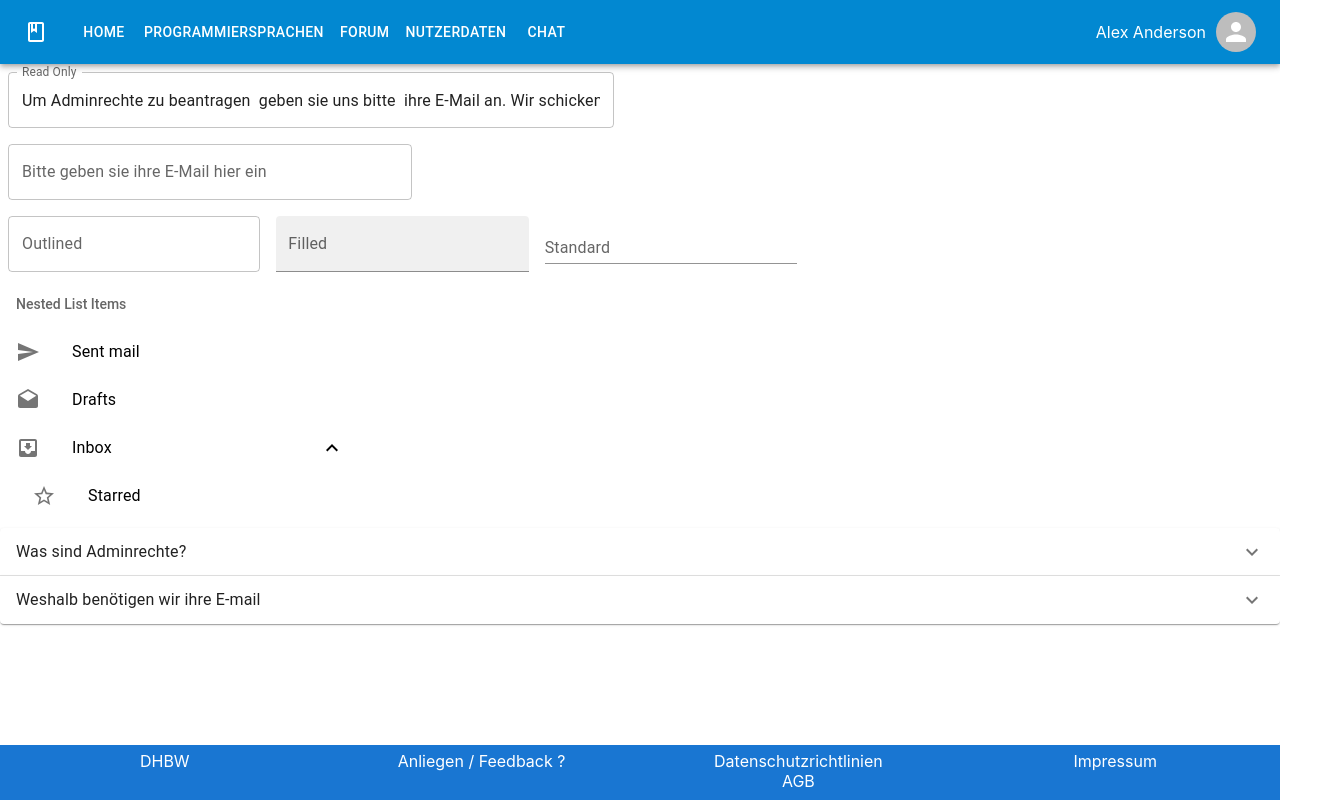
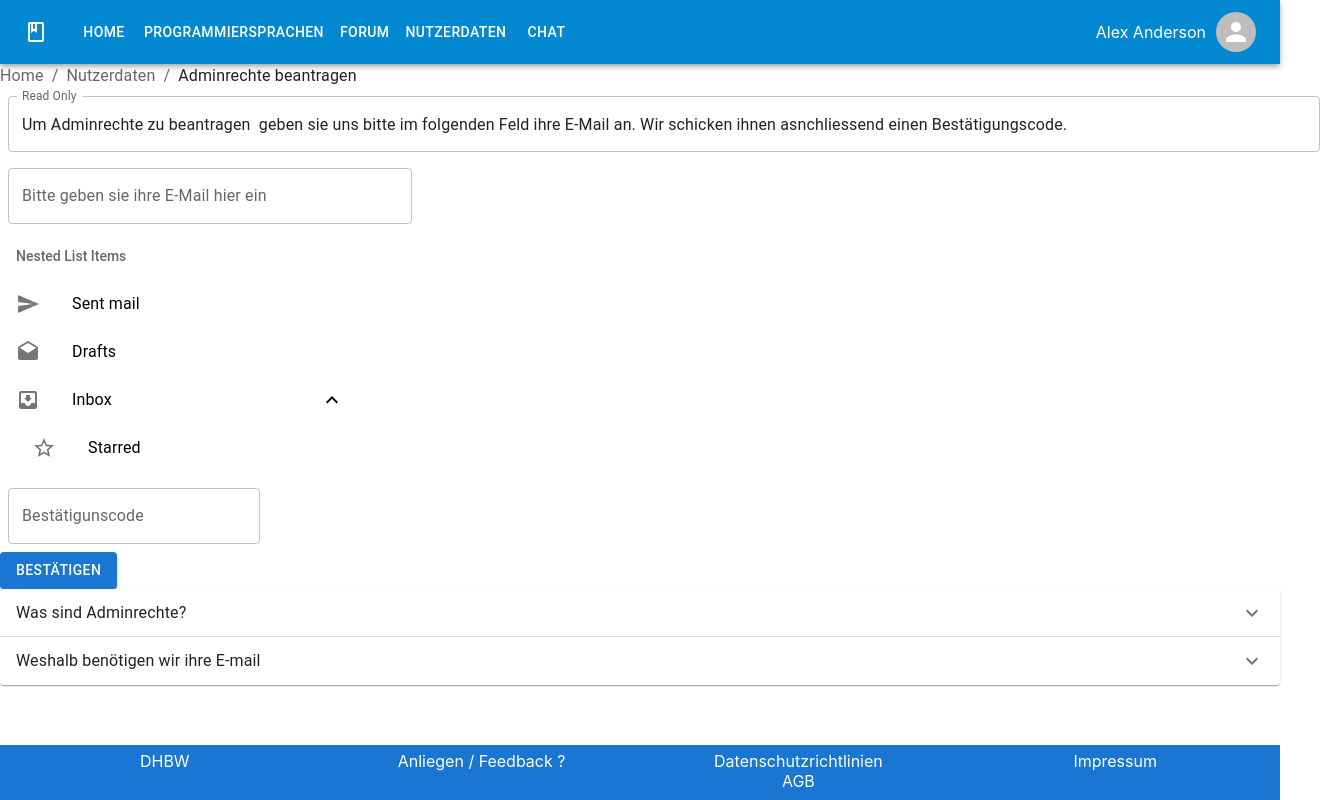
Before and after one commit to sakulklk/Lernmanagement, a Next.js app: page /nutzerdaten_adminrechte_beantragen in a window 1280 px wide. Shown: the whole page, 1328 px wide, since content can reach past the window. Built offline with nearby package versions, Linux system fonts and the light colour scheme.

Commit message:
3 files modified, 3 added, 1 deleted

```diff
--- /dev/null
+++ b/components/admin/BestätigenButton.js
@@ -0,0 +1,11 @@
+import * as React from 'react';
+import Stack from '@mui/material/Stack';
+import Button from '@mui/material/Button';
+
+export default function BasicButtons() {
+  return (
+    <Stack spacing={5} direction="row">
+      <Button variant="contained">Bestätigen</Button>
+    </Stack>
+  );
+}
--- a/components/admin/Feld.js
+++ b/components/admin/Bestätigungscode.js
@@ -12,9 +12,11 @@ export default function Field() {
       noValidate
       autoComplete="off"
     >
-      <TextField id="outlined-basic" label="Outlined" variant="outlined" />
-      <TextField id="filled-basic" label="Filled" variant="filled" />
-      <TextField id="standard-basic" label="Standard" variant="standard" />
+      <TextField
+        id="outlined-basic"
+        label="Bestätigunscode"
+        variant="outlined"
+      />
     </Box>
   );
 }
--- /dev/null
+++ b/components/admin/Breadcrumb.js
@@ -0,0 +1,29 @@
+import * as React from 'react';
+import Typography from '@mui/material/Typography';
+import Breadcrumbs from '@mui/material/Breadcrumbs';
+import Link from '@mui/material/Link';
+
+function handleClick(event) {
+  event.preventDefault();
+  console.info('You clicked a breadcrumb.');
+}
+
+export default function BasicBreadcrumbs() {
+  return (
+    <div role="presentation" onClick={handleClick}>
+      <Breadcrumbs aria-label="breadcrumb">
+        <Link underline="hover" color="inherit" href="/">
+          Home
+        </Link>
+        <Link
+          underline="hover"
+          color="inherit"
+          href="/material-ui/getting-started/installation/"
+        >
+          Nutzerdaten
+        </Link>
+        <Typography color="text.primary">Adminrechte beantragen</Typography>
+      </Breadcrumbs>
+    </div>
+  );
+}
--- a/components/admin/Textfeld.js
+++ b/components/admin/Textfeld.js
@@ -7,7 +7,7 @@ export default function Textfield() {
     <Box
       component="form"
       sx={{
-        '& .MuiTextField-root': { m: 1, width: '60ch' },
+        '& .MuiTextField-root': { m: 1, width: '130ch' },
       }}
       noValidate
       autoComplete="off"
@@ -16,7 +16,7 @@ export default function Textfield() {
         <TextField
           id="outlined-read-only-input"
           label="Read Only"
-          defaultValue="Um Adminrechte zu beantragen  geben sie uns bitte  ihre E-Mail an. Wir schicken ihnen asnchliessend einen Bestätigungscode."
+          defaultValue="Um Adminrechte zu beantragen  geben sie uns bitte im folgenden Feld ihre E-Mail an. Wir schicken ihnen asnchliessend einen Bestätigungscode."
           InputProps={{
             readOnly: true,
           }}
--- a/pages/index.js
+++ b/pages/index.js
@@ -8,6 +8,7 @@ export default function Home() {
   return (
     <body>
       <NavBar></NavBar>
+
       <Bild></Bild>
       <CurrentLanguages></CurrentLanguages>
       <Dashboard></Dashboard>
--- a/pages/nutzerdaten_adminrechte_beantragen.js
+++ b/pages/nutzerdaten_adminrechte_beantragen.js
@@ -8,16 +8,20 @@ import NestedList from '../components/admin/Liste.js';
 import BasicTextFields from '../components/admin/Button.js';
 import SimpleAccordion from '../components/admin/Akkordion.js';
 import Textfield from '../components/admin/Textfeld.js';
-import Field from 'components/admin/Feld.js';
+import Field from '../components/admin/Bestätigungscode.js';
+import BasicButtons from '../components/admin/BestätigenButton.js';
+import BasicBreadcrumbs from '../components/admin/Breadcrumb.js';
 
 export default function adminrechte() {
   return (
     <>
       <NavBar></NavBar>
+      <BasicBreadcrumbs></BasicBreadcrumbs>
       <Textfield></Textfield>
       <BasicTextFields></BasicTextFields>
+      <NestedList></NestedList>
       <Field></Field>
-      <NestedList></NestedList>
+      <BasicButtons></BasicButtons>
 
       <link
         rel="stylesheet"
```
